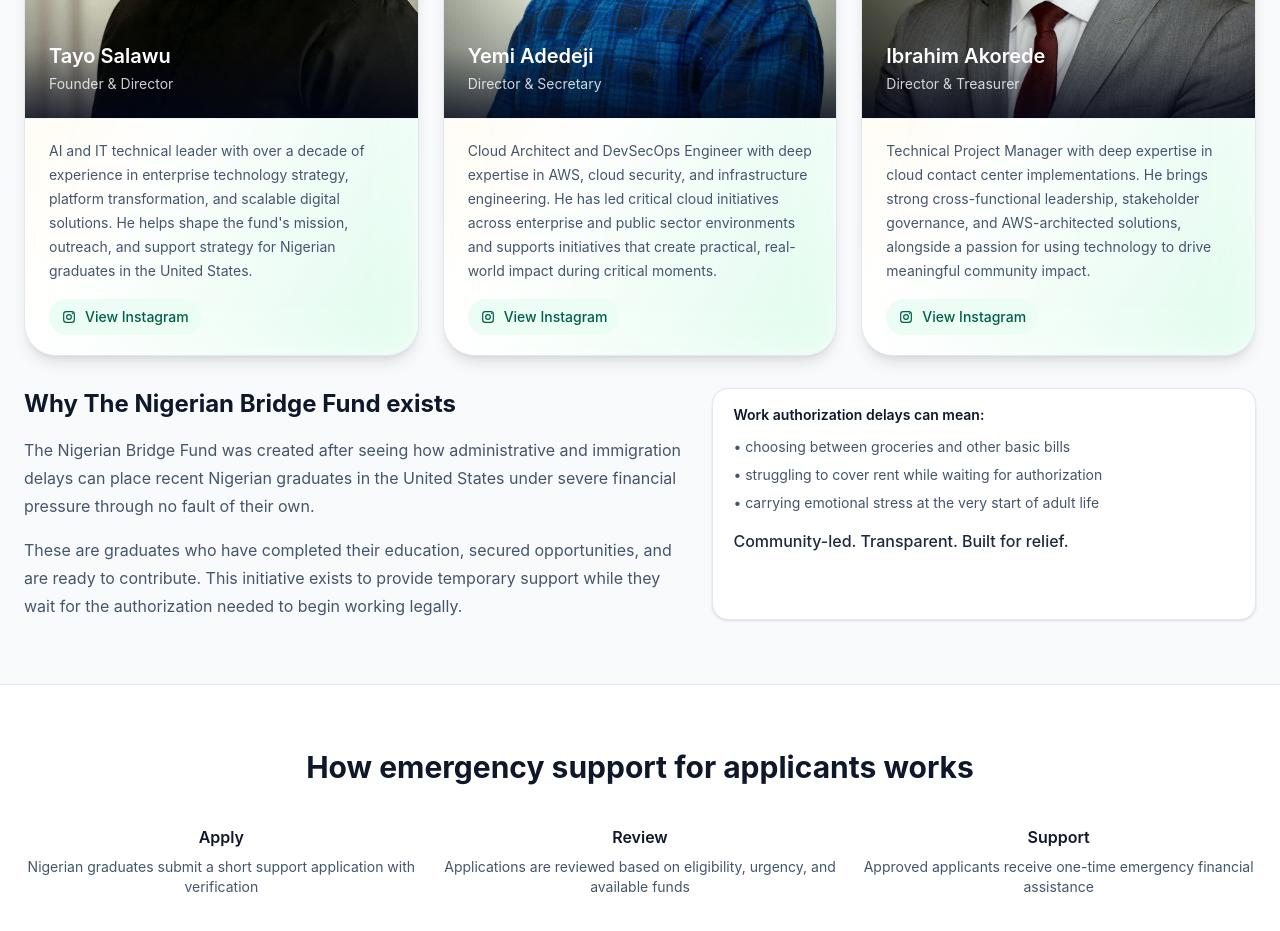
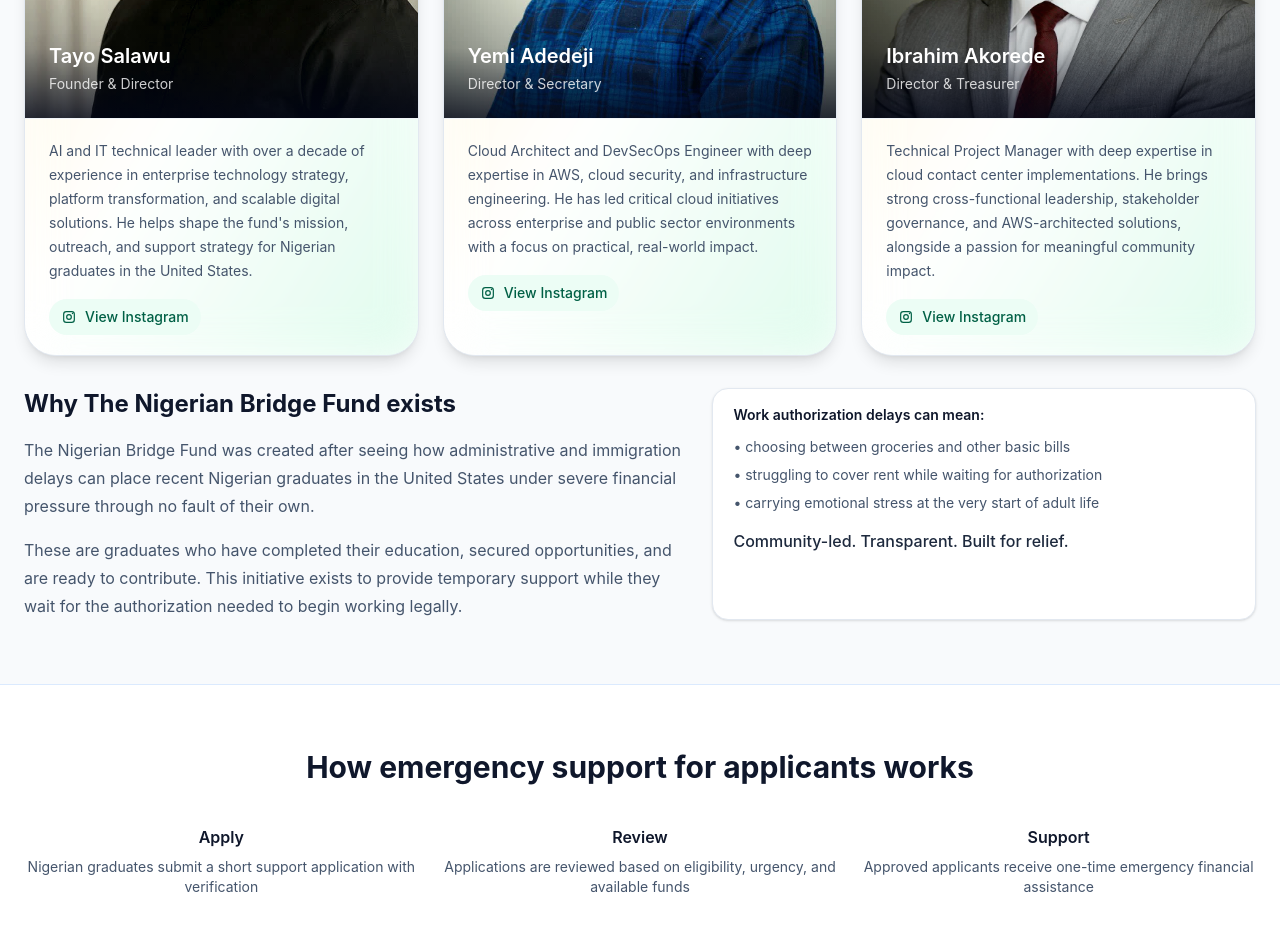
Before and after one commit to tayo-kashogi-tng/tnbfund, a React (Vite) app: page / in a window 1280 px wide. Shown: the part 1980-2911 px from the top of the page. Built offline with nearby package versions, Linux system fonts and the light colour scheme; no server answers.

Commit message:
fix: Directors profile picture

```diff
--- a/src/App.jsx
+++ b/src/App.jsx
@@ -252,7 +252,7 @@
       imageClassName: "object-[center_18%]",
       instagram: "https://www.instagram.com/deyemzy_/",
       summary:
-        "Cloud Architect and DevSecOps Engineer with deep expertise in AWS, cloud security, and infrastructure engineering. He has led critical cloud initiatives across enterprise and public sector environments and supports initiatives that create practical, real-world impact during critical moments.",
+        "Cloud Architect and DevSecOps Engineer with deep expertise in AWS, cloud security, and infrastructure engineering. He has led critical cloud initiatives across enterprise and public sector environments with a focus on practical, real-world impact.",
     },
     {
       name: "Ibrahim Akorede",
@@ -262,7 +262,7 @@
       imageClassName: "object-[center_18%]",
       instagram: "https://www.instagram.com/yomi.ai/",
       summary:
-        "Technical Project Manager with deep expertise in cloud contact center implementations. He brings strong cross-functional leadership, stakeholder governance, and AWS-architected solutions, alongside a passion for using technology to drive meaningful community impact.",
+        "Technical Project Manager with deep expertise in cloud contact center implementations. He brings strong cross-functional leadership, stakeholder governance, and AWS-architected solutions, alongside a passion for meaningful community impact.",
     },
   ];
 
```
